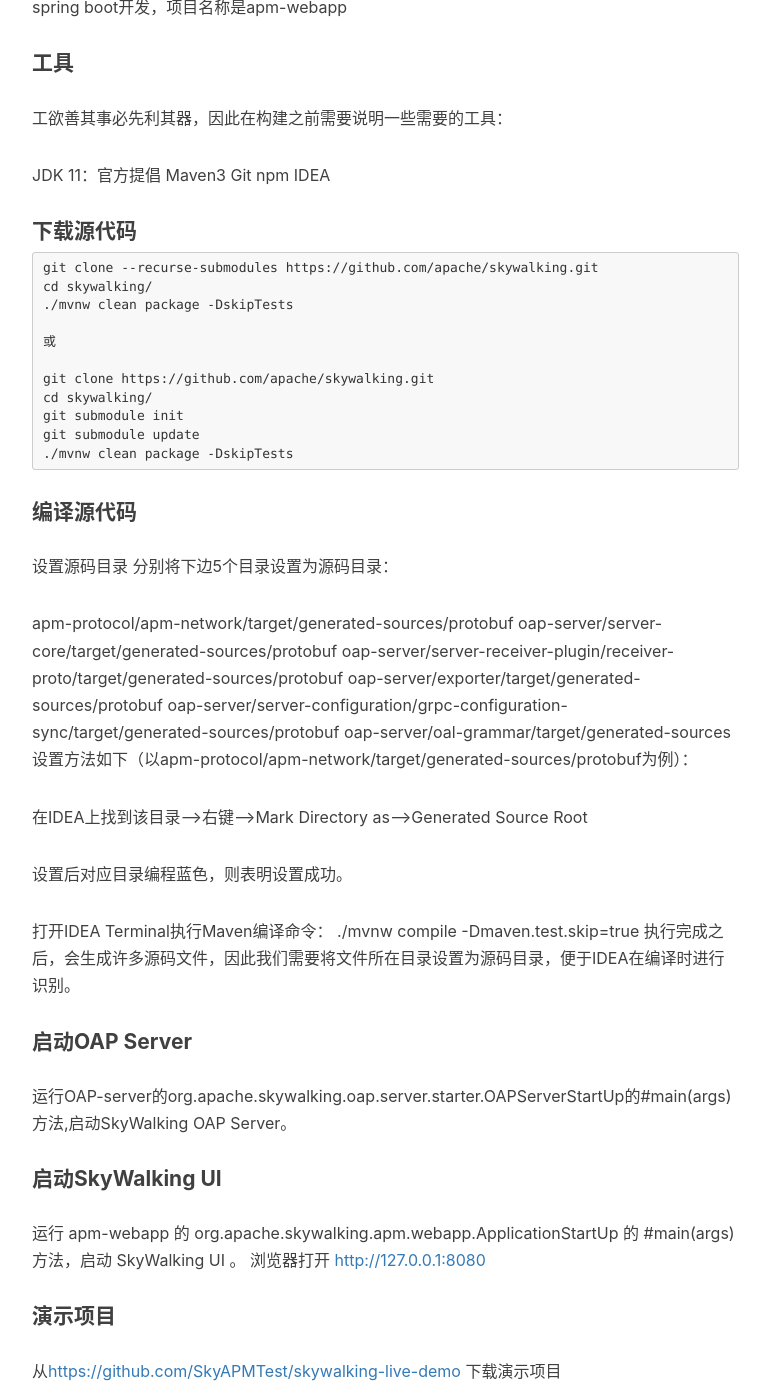
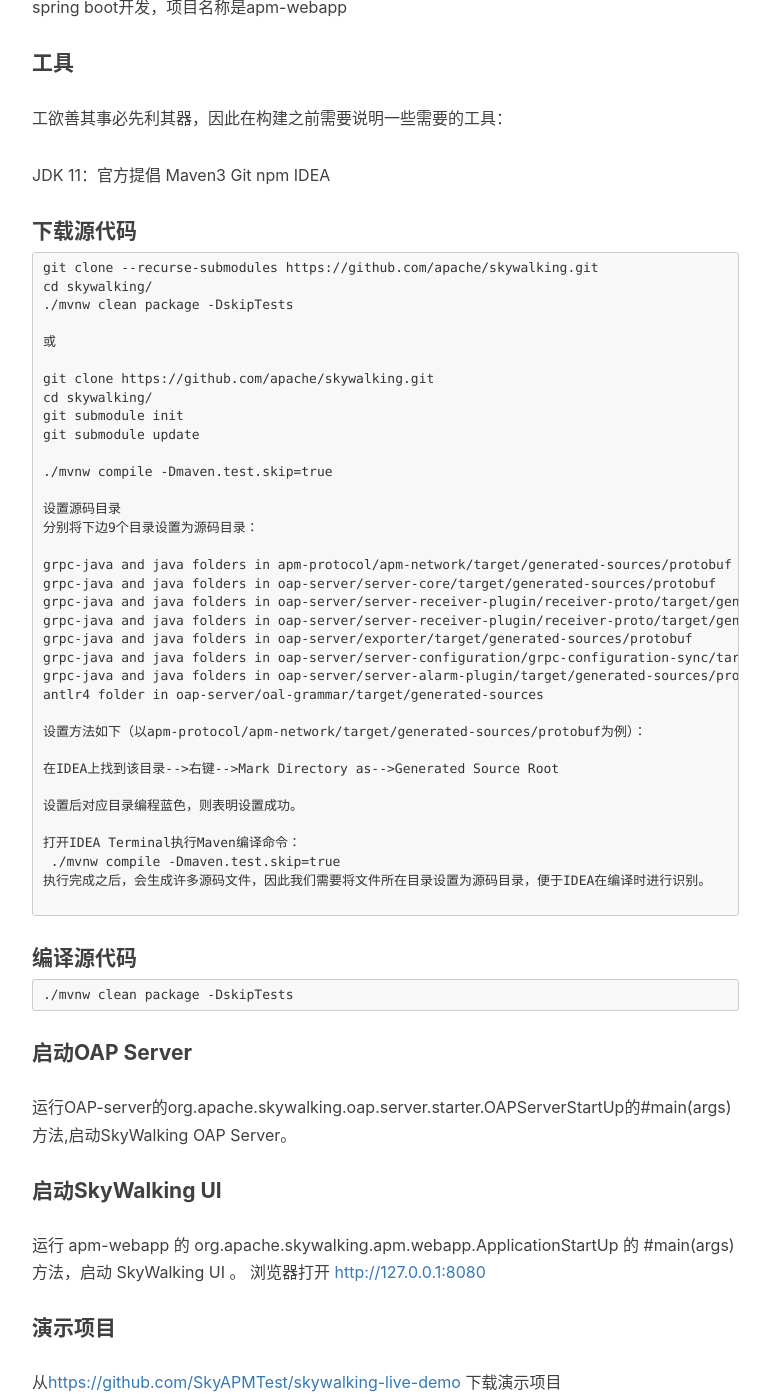
Before and after one commit to gregoriusxu/gregoriusxu.github.io, a Jekyll site: the page built from _posts/2022-05-22-skywalking调试环境搭建.md, in a window 1280 px wide and 1400 px high, scrolled down 897 px. Shown: the whole window, without its empty margins (233-1003 px from the left). Built offline with Jekyll 4.4.1, drawn with Linux system fonts in a browser that asks for light colours; nearby versions of some CDN libraries; comment, search, counter and statistics services are not loaded; some of the changed text lies outside the part shown.

Commit message:
new post

````diff
--- a/_posts/2022-05-22-skywalking调试环境搭建.md
+++ b/_posts/2022-05-22-skywalking调试环境搭建.md
@@ -43,20 +43,21 @@ git clone https://github.com/apache/skywalking.git
 cd skywalking/
 git submodule init
 git submodule update
-./mvnw clean package -DskipTests
-```
 
-#### 编译源代码
+./mvnw compile -Dmaven.test.skip=true
 
 设置源码目录
-分别将下边5个目录设置为源码目录：
+分别将下边9个目录设置为源码目录：
 
-apm-protocol/apm-network/target/generated-sources/protobuf
-oap-server/server-core/target/generated-sources/protobuf
-oap-server/server-receiver-plugin/receiver-proto/target/generated-sources/protobuf
-oap-server/exporter/target/generated-sources/protobuf
-oap-server/server-configuration/grpc-configuration-sync/target/generated-sources/protobuf
-oap-server/oal-grammar/target/generated-sources
+grpc-java and java folders in apm-protocol/apm-network/target/generated-sources/protobuf
+grpc-java and java folders in oap-server/server-core/target/generated-sources/protobuf
+grpc-java and java folders in oap-server/server-receiver-plugin/receiver-proto/target/generated-sources/fbs
+grpc-java and java folders in oap-server/server-receiver-plugin/receiver-proto/target/generated-sources/protobuf
+grpc-java and java folders in oap-server/exporter/target/generated-sources/protobuf
+grpc-java and java folders in oap-server/server-configuration/grpc-configuration-sync/target/generated-sources/protobuf
+grpc-java and java folders in oap-server/server-alarm-plugin/target/generated-sources/protobuf
+antlr4 folder in oap-server/oal-grammar/target/generated-sources
+
 设置方法如下（以apm-protocol/apm-network/target/generated-sources/protobuf为例）：
 
 在IDEA上找到该目录-->右键-->Mark Directory as-->Generated Source Root
@@ -66,6 +67,14 @@ oap-server/oal-grammar/target/generated-sources
 打开IDEA Terminal执行Maven编译命令：
  ./mvnw compile -Dmaven.test.skip=true
 执行完成之后，会生成许多源码文件，因此我们需要将文件所在目录设置为源码目录，便于IDEA在编译时进行识别。
+
+```
+
+#### 编译源代码
+
+``` text
+./mvnw clean package -DskipTests
+```
 
 #### 启动OAP Server
 
````
Also changed, not shown: other parts of _posts/2022-05-22-skywalking调试环境搭建.md (+0 -6 lines), _posts/2023-07-23-阿里云仓库配置.md (added, +69 -0 lines).
